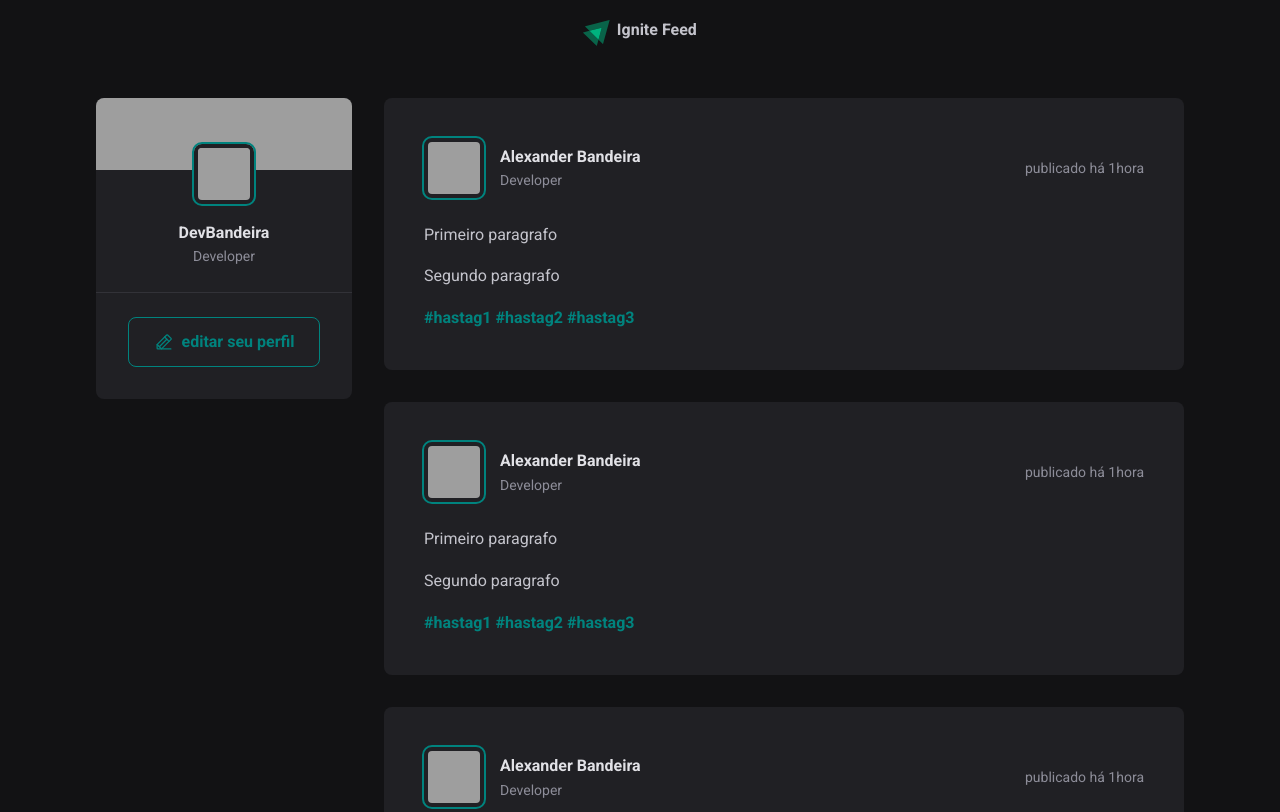
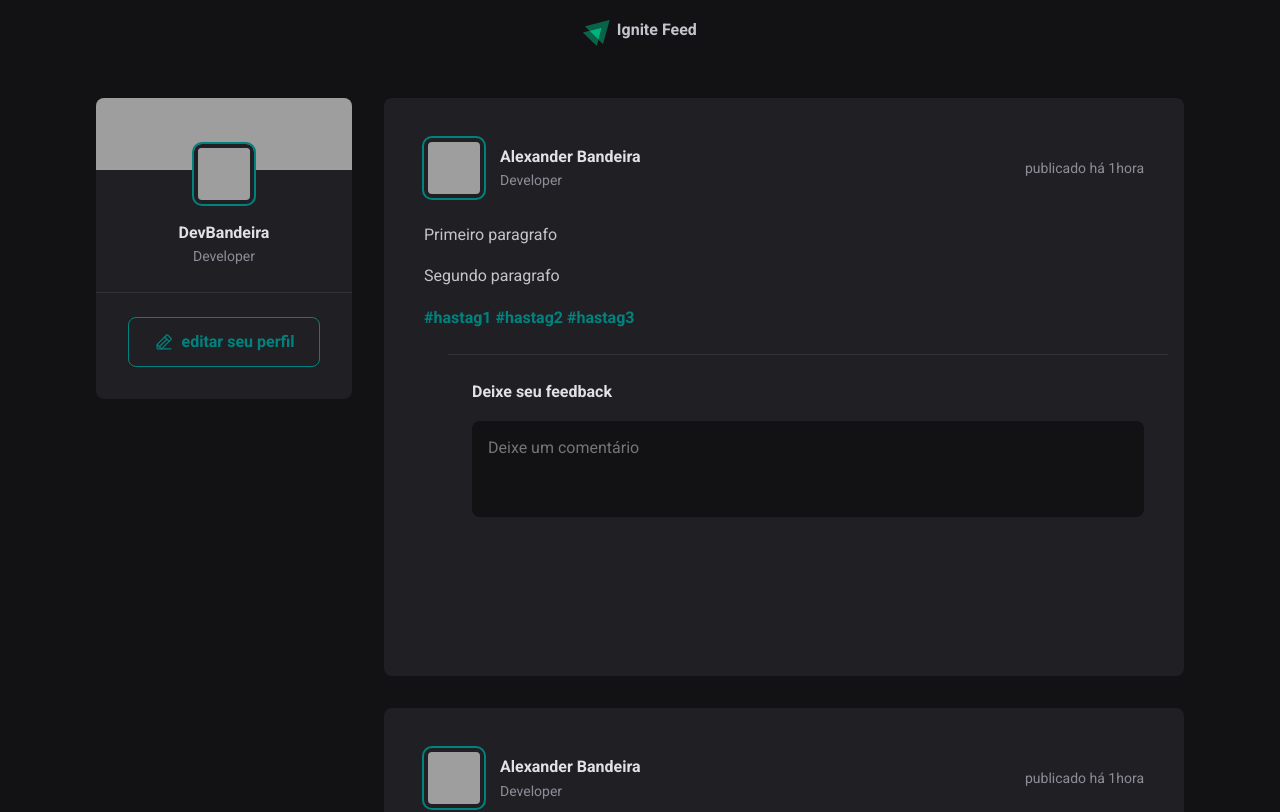
Before and after one commit to devbandeira/Rocketseat, a React (Vite) app in the folder ReactJS/CriandoPrimeiroProjeto/01-fundamentos-reactjs/: page / in a window 1280 px wide. Shown: the top 812 px of the page. Built offline with nearby package versions, Linux system fonts and the light colour scheme; grey boxes are pictures that could not be loaded.

Commit message:
Formulário de comentário - FOCUS - VISIBILIDADE DO BOTAO - mudando o FOCO DO PROPRIO CSS NO GLOBAL

```diff
--- a/ReactJS/CriandoPrimeiroProjeto/01-fundamentos-reactjs/src/components/Post.jsx
+++ b/ReactJS/CriandoPrimeiroProjeto/01-fundamentos-reactjs/src/components/Post.jsx
@@ -25,6 +25,18 @@ export function Post() {
         <a href=""> #hastag2</a>{' '}
         <a href=""> #hastag3</a></p>{' '}
       </div>
+
+      {/*Construção da parte de comentário */}
+      <form className={styles.commentForm}>
+        <strong>Deixe seu feedback</strong>
+
+        <textarea placeholder='Deixe um comentário'
+        />
+
+        <footer>
+        <button type='submit'>Publicar</button>
+        </footer>
+      </form>
     </article>
   )
 }
--- a/ReactJS/CriandoPrimeiroProjeto/01-fundamentos-reactjs/src/components/Post.module.css
+++ b/ReactJS/CriandoPrimeiroProjeto/01-fundamentos-reactjs/src/components/Post.module.css
@@ -84,3 +84,72 @@ ou fazer o que fiz anaixo
   color: var(--gray-400);
   line-height: 1.6;
 }
+
+/* Nossa área de comentário */
+
+.commentForm {
+  width: 100%;
+  margin: 1.5rem;
+  padding: 1.5rem;
+  border-top: 1px solid var(--gray-600);
+}
+
+/*escondendo o botao*/
+.commentForm footer {
+  visibility: hidden;
+  max-width: 0;
+}
+
+/*diferente do focus do css. focus-within -> Ele dizer que se houver qualquer foco
+no input ou textarea ou qualquer elemento dentro do commentForm eu quero aplicar
+alguma estilização em algum componente nesse ocntainer*/
+.commentForm:focus-within footer{
+  visibility: visible;
+  max-height: none;
+}
+
+.commentForm > strong{
+  line-height: 1.6;
+  color: var(--gray-100);
+}
+
+.commentForm textarea {
+  width: 100%;
+  background: var(--gray-900);
+  border: 0;
+  resize: none;
+  height: 6rem;
+  padding: 1rem;
+  border-radius: 8px;
+  color: var(--gray-100);
+  line-height: 1.4rem;
+  margin-top: 1rem;
+
+}
+
+.commentForm button[type=submit] {
+  padding: 1rem 1.5rem;
+  margin-top: 1rem;
+  border-radius: 8px;
+  border: 0;
+  background: var(--green-500);
+  color: var(--withe);
+  cursor: pointer;
+
+  transition: background-color 0.1s;
+
+  /* desaparecendo com o botão */
+  /*visibility: hidden;
+  max-height: 0;
+  display: none;*/
+
+  /* ------Aqui ele desaparece, mas continua ocupando espaço
+  vou entao no Post.jsx e envoltar o btn com um footer e aplicar
+  essas propriedades css nela------- */
+
+
+}
+
+.commentForm button[type=submit]:hover {
+  background: var(--green-300);
+}
--- a/ReactJS/CriandoPrimeiroProjeto/01-fundamentos-reactjs/src/global.css
+++ b/ReactJS/CriandoPrimeiroProjeto/01-fundamentos-reactjs/src/global.css
@@ -13,7 +13,11 @@
   --green-300: #00875f;
 }
 
-
+/* Sobrescrevendo meu FOCUS do CSS para todas as "seleçoes no meu app" */
+:focus{
+  outline: transparent;/*tirando o focus padrao BORDA BRANCA*/
+  box-shadow: 0 0 0 2px var(--green-500);
+}
 * {
   margin: 0;
   padding: 0;
```
